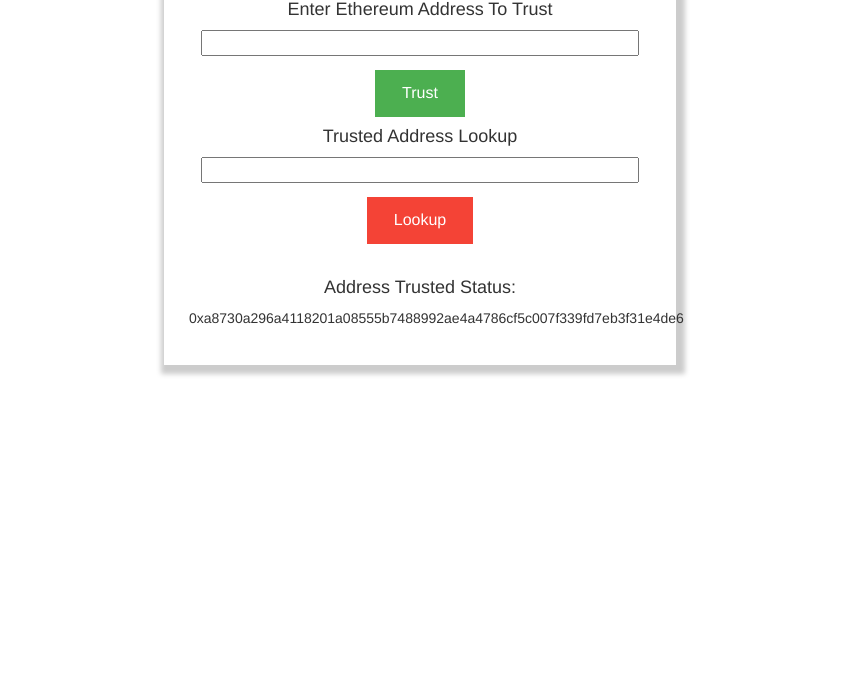
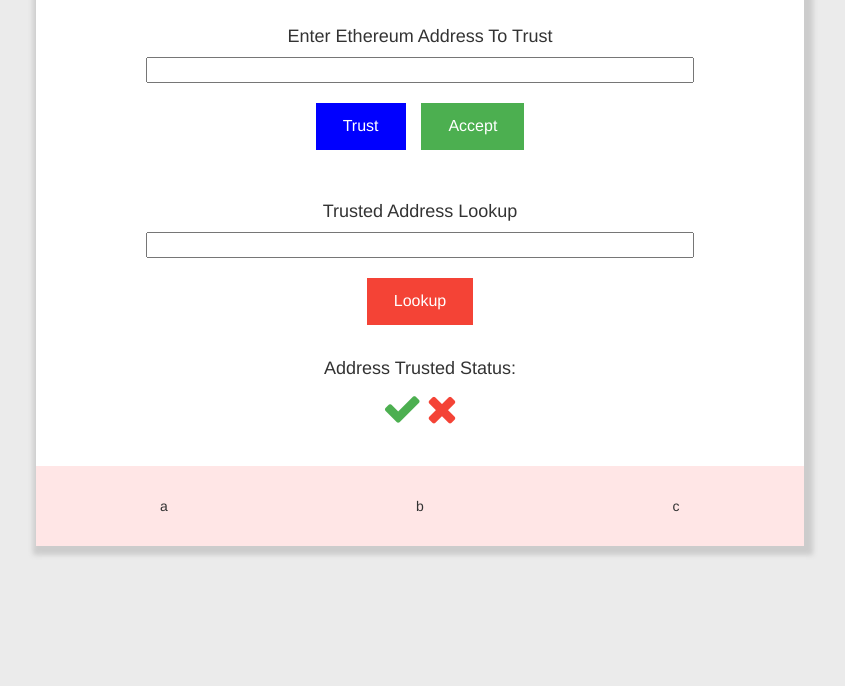
Before and after one commit to Echelons/ethwaterloo, a plain HTML site: page truste/main.html in a window 1280 px wide. Shown: the part 114-800 px from the top of the page, without its empty margins (220-1065 px from the left). Drawn offline with nearby package versions, Linux system fonts and the light colour scheme.

```diff
--- a/truste/main.css
+++ b/truste/main.css
@@ -1,15 +1,41 @@
 /* CSS declarations go here */
 
 #wrapper {
-    width: 40%;
+    width: 60%;
     margin: 0 auto;
 	margin-top: 2.5%;
 	margin-bottom: 2.5%;
+	background-color: white;
 }
 
 #getTrust {
-	padding-top: 2.5%;
-	padding-bottom: 2.5%;
+
+}
+
+#header {
+	height: 10vh;
+	background-color: #ffe6e6;
+	text-align: center;
+}
+
+#footer {
+	height: 10vh;
+	background-color: #ffe6e6;
+	text-align: center;
+}
+
+.vertical {
+	position: relative;
+	top: 50%;
+	transform: translateY(-50%);
+}
+
+#frmLookup {
+	padding-top: 5%;
+}
+
+body {
+	background-color: #ebebeb !important;
 }
 
 .col {
@@ -24,7 +50,7 @@
 }
 
 input {
-    width: 90%;
+    width: 75%;
 }
 
 button, input, select, textarea {
@@ -38,13 +64,42 @@
     padding: 12px 27px;
     text-align: center;
     text-decoration: none;
-    display: inline-block;
+    display: inline-block !important;
     font-size: 16px;
+	margin: 6px !important;
 }
- .green {
+
+.icon-holder{
+	display: inline-block;
+}
+
+.custom-icon {
+	font-size:40px !important;
+}
+
+/* #trust-true { display: none; } */
+/* #trust-false {display: none; } */
+
+ .greenbg {
 	 background-color: #4CAF50;
  }
 
- .red {
+ .redbg {
 	 background-color: #f44336;
  }
+
+ .bluebg {
+	 background-color: blue;
+ }
+
+ .green {
+	 color: #4CAF50;
+ }
+
+ .red {
+	 color: #f44336;
+ }
+
+ .blue {
+	 color: blue;
+ }
--- a/truste/main.html
+++ b/truste/main.html
@@ -6,33 +6,46 @@
   <link rel="stylesheet" type="text/css" href="main.css">
   <link href="https://maxcdn.bootstrapcdn.com/bootstrap/3.3.7/css/bootstrap.min.css" rel="stylesheet" integrity="sha384-BVYiiSIFeK1dGmJRAkycuHAHRg32OmUcww7on3RYdg4Va+PmSTsz/K68vbdEjh4u" crossorigin="anonymous">
 <script src="https://maxcdn.bootstrapcdn.com/bootstrap/3.3.7/js/bootstrap.min.js" integrity="sha384-Tc5IQib027qvyjSMfHjOMaLkfuWVxZxUPnCJA7l2mCWNIpG9mGCD8wGNIcPD7Txa" crossorigin="anonymous"></script>
+<link href="https://maxcdn.bootstrapcdn.com/font-awesome/4.7.0/css/font-awesome.min.css" rel="stylesheet" integrity="sha384-wvfXpqpZZVQGK6TAh5PVlGOfQNHSoD2xbE+QkPxCAFlNEevoEH3Sl0sibVcOQVnN" crossorigin="anonymous">
 </head>
 
 <div id ="wrapper" class="shadow">
+	<div id="header">
+	<h1 id="header-title" class="vertical">TrustE Demo</h1>
+	</div>
 	<div class = "col">
 
 
-	<h1>TrustE</h1>
 
-
-	<form>
+	<form id="frmTrust">
 		<h4>Enter Ethereum Address To Trust</h4>
 		<input type="text" id="TrustAcct" name="TrustAcct">
 	</form>
-	<button id="btnTrust" class="button green">Trust</button>
+	<button id="btnTrust" class="button bluebg">Trust</button>
+	<button id="btnAccept" class="button greenbg">Accept</button>
 
-	<form>
+	<form id="frmLookup">
 		<h4>Trusted Address Lookup</h4>
 		<input type="text" id="TrustLookup" name="TrustLookup">
 	</form>
-	<button id="btnLookup" class="button red">Lookup</button>
+	<button id="btnLookup" class="button redbg">Lookup</button>
 
-	<div id ="getTrust">
-		<div class="col">
+	<div class="col">
+		<div id ="getTrust">
 			<h4>Address Trusted Status:</h4>
-			<span>0xa8730a296a4118201a08555b7488992ae4a4786cf5c007f339fd7eb3f31e4de6</span>
+				<div class="icon-holder" id="trust-true">
+					<i class="fa fa-check custom-icon green"></i>
+				</div>
+				<div class="icon-holder" id="trust-false">
+					<i class="fa fa-times custom-icon red"></i>
+				</div>
 		</div>
 	</div>
 
 	</div>
+	<div id="footer">
+	<div class="col-sm-4 vertical">a</div>
+	<div class="col-sm-4 vertical">b</div>
+	<div class="col-sm-4 vertical">c</div>
+	</div>
 </div>
```
